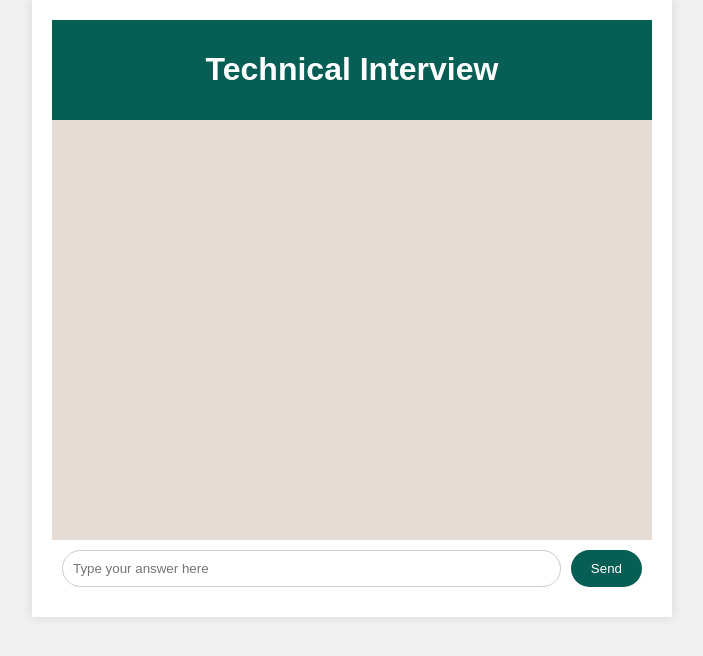
After one commit to Arav1ndE5/InterviewBot, a Flask app: page /interview in a window 1280 px wide. The commit adds this page. Shown: the top 656 px of the page, without its empty margins (288-991 px from the left). Run offline with Flask 3, Linux system fonts and the light colour scheme.

Commit message:
working for interview

```diff
--- a/app.py
+++ b/app.py
@@ -1,22 +1,22 @@
-from flask import Flask, request, render_template, redirect, url_for, session
+from flask import Flask, request, render_template, redirect, url_for, session, jsonify
 import google.generativeai as genai
 import os
-
+import random
 
 app = Flask(__name__)
 app.config['UPLOAD_FOLDER'] = 'static/'
 
 # Set a secret key for session management
+x = random.choice([2, 1, 2, 2, 1, 1, 2, 1])
 app.secret_key = os.environ.get('FLASK_SECRET_KEY', 'supersecretkey')
-gemini_api = os.getenv('GOOGLE_API_KEY1')
-
+gemini_api = os.getenv(f'GOOGLE_API_KEY{x}')
 
 # Configure the API key
 genai.configure(api_key=gemini_api)
 
 # Set up the model configuration
 generation_config = {
-    "temperature": 0,
+    "temperature": 0.9,
     "top_p": 0.95,
     "top_k": 32,
     "max_output_tokens": 1024,
@@ -67,19 +67,80 @@ def upload():
             resume_path = os.path.join(app.config['UPLOAD_FOLDER'], filename)
             resume_file.save(resume_path)
 
-            session['resume_path'] = resume_path
-            return redirect(url_for('result'))
+            # Generate content from the resume
+            prompt_parts = [
+                "List all the data that you observe from the resume",
+                "resume: ",
+                genai.upload_file(resume_path)
+            ]
+            response = model.generate_content(prompt_parts)
+            session['resume_data'] = response.text
+
+            return redirect(url_for('interview'))
     return render_template("upload.html")
+
+@app.route('/interview')
+def interview():
+    return render_template('interview.html')
+
+
+@app.route('/start-interview', methods=['POST'])
+def start_interview():
+    shortened_jd = session.get('shortened_jd')
+    resume_data = session.get('resume_data')
+
+    chat = model.start_chat(history=[])
+
+
+    response=chat.send_message(f"""
+                            You are given my job description that is enclosed within '//':
+                            //{shortened_jd}//
+
+                            and my resume enclosed within '<>':
+                            <{resume_data}>
+
+                            Act as a technical interviewer for me based on the resume and job description once the candidate greats you.
+
+                            The interviewer should adapt the questions and delve deeper based on the candidate's responses and the specific requirements of the role.
+                            Additionally, the interviewer should assess the candidate's soft skills like communication, problem-solving, attitude and teamwork and return the interview performance of the candidate only when the candidate replies 'bye'.
+                            Candidate's questions are enclosed within '()'. The interviewer should not stray into topics that are not part of the interview.
+                            """)
+
+    print(response.text)
+
+    if request.method == 'POST':
+        data = request.get_json()
+        if data and 'user_input' in data:
+            if 'user_input'!='bye':
+                user_input = data['user_input']
+                print(user_input)
+
+
+                response = chat.send_message(f'({user_input})')
+
+                response_str = response.text.strip()
+                response_str = response_str.replace('"', "").replace("*", "").replace("`", "").replace(">", "").replace("Interviewer:","")
+
+
+                return jsonify({'message': response_str})
+            elif 'user_input'=='bye':
+                response=chat.send_message(user_input)
+                session['interview_result'] = response.text
+                return redirect(url_for('result'))
+
+        else:
+            return jsonify({'error': 'Invalid request data'})
+    else:
+        return jsonify({'error': 'Method not allowed'})
 
 @app.route('/result')
 def result():
     job_description = session.get('job_description')
-    resume_path = session.get('resume_path')
+    resume_data = session.get('resume_data')
 
-    if job_description and resume_path:
-
+    if job_description and resume_data:
         # Extract text from the resume
-        resume_data = extract_text_from_image(resume_path)
+        resume_data = session['resume_data']
 
         shortened_jd = session['shortened_jd']
 
@@ -102,21 +163,11 @@ def result():
         response = model.generate_content([resume_scoring_prompt])
         resume_score_evaluation = response.text
 
-        return render_template('result.html', resume_score_evaluation=resume_score_evaluation)
+        interview_evaluation=session['interview_result']
+
+        return render_template('result.html', resume_score_evaluation=resume_score_evaluation, interview_evaluation=interview_evaluation)
     return redirect(url_for('home'))
-
-def extract_text_from_image(image_path):
-    # Generate content from the resume
-    prompt_parts = [
-        "List all the data that you observe from the resume",
-        "resume: ",
-        genai.upload_file(image_path)
-    ]
-    response = model.generate_content(prompt_parts)
-    resume_data = response.text
-    return resume_data
 
 
 if __name__ == '__main__':
-    # app.run(debug=True,host='0.0.0.0')
     app.run(debug=True)
--- /dev/null
+++ b/templates/interview.html
@@ -0,0 +1,135 @@
+<!DOCTYPE html>
+<html lang="en">
+<head>
+    <meta charset="UTF-8">
+    <meta name="viewport" content="width=device-width, initial-scale=1.0">
+    <title>Technical Interview</title>
+    <style>
+        body {
+            font-family: Arial, sans-serif;
+            background-color: #f0f0f0;
+            margin: 0;
+            padding: 0;
+        }
+        .chat-container {
+            width: 100%;
+            max-width: 600px;
+            margin: 0 auto;
+            padding: 20px;
+            background-color: #ffffff;
+            box-shadow: 0 0 10px rgba(0, 0, 0, 0.1);
+        }
+        .chat-header {
+            background-color: #075e54;
+            color: #ffffff;
+            padding: 10px;
+            text-align: center;
+        }
+        .chat-messages {
+            height: 400px;
+            overflow-y: scroll;
+            padding: 10px;
+            background-color: #e5ddd5;
+        }
+        .chat-bubble {
+            max-width: 80%;
+            margin: 10px 0;
+            padding: 10px;
+            border-radius: 10px;
+            position: relative;
+            font-size: 14px;
+            line-height: 1.5;
+        }
+        .chat-bubble.user {
+            background-color: #dcf8c6;
+            margin-left: auto;
+            margin-right: 0;
+        }
+        .chat-bubble.assistant {
+            background-color: #ffffff;
+            margin-left: 0;
+            margin-right: auto;
+        }
+        .chat-input-container {
+            display: flex;
+            padding: 10px;
+            background-color: #ffffff;
+        }
+        .chat-input {
+            flex: 1;
+            padding: 10px;
+            border: 1px solid #cccccc;
+            border-radius: 20px;
+        }
+        .chat-submit {
+            margin-left: 10px;
+            padding: 10px 20px;
+            background-color: #075e54;
+            color: #ffffff;
+            border: none;
+            border-radius: 20px;
+            cursor: pointer;
+        }
+    </style>
+</head>
+<body>
+    <div class="chat-container">
+        <div class="chat-header">
+            <h1>Technical Interview</h1>
+        </div>
+        <div class="chat-messages" id="chat-messages">
+            <!-- Chat messages will be dynamically added here -->
+        </div>
+        <div class="chat-input-container">
+            <input type="text" id="answer" class="chat-input" placeholder="Type your answer here" onkeypress="handleKeyPress(event)">
+            <button onclick="submitAnswer()" class="chat-submit">Send</button>
+        </div>
+    </div>
+    <script>
+        async function fetchInitialQuestion() {
+            const response = await fetch('/start-interview');
+            const data = await response.json();
+            addMessage(data.message, 'assistant');
+        }
+
+        async function submitAnswer() {
+            const answerInput = document.getElementById('answer');
+            const answer = answerInput.value.trim();
+            if (answer !== '') {
+                console.log(answer)
+                addMessage(answer, 'user');
+                answerInput.value = '';
+                const response = await fetch('/start-interview', {
+                    method: 'POST',
+                    headers: { 'Content-Type': 'application/json' },
+                    body: JSON.stringify({ user_input: answer })
+                });
+                const data = await response.json();
+                if (data.error) {
+                    alert(data.error);
+                } else {
+                    addMessage(data.message, 'assistant');
+                }
+            }
+        }
+
+        function addMessage(content, sender) {
+            const chatMessages = document.getElementById('chat-messages');
+            const messageBubble = document.createElement('div');
+            messageBubble.className = `chat-bubble ${sender}`;
+            messageBubble.textContent = content;
+            chatMessages.appendChild(messageBubble);
+            chatMessages.scrollTop = chatMessages.scrollHeight;
+        }
+
+        function handleKeyPress(event) {
+            if (event.key === 'Enter') {
+                submitAnswer();
+            }
+        }
+
+        // Start the interview by fetching the initial question
+        fetchInitialQuestion();
+    </script>
+</body>
+</html>
--- a/templates/result.html
+++ b/templates/result.html
@@ -9,5 +9,7 @@
 <body>
     <h1>Resume Evaluation Result</h1>
     <pre>{{ resume_score_evaluation }}</pre>
+    <h1>Interview Evaluation Result</h1>
+    <pre>{{ interview_evaluation }}</pre>
 </body>
 </html>
```
Also changed, not shown: static/test1.png (added), static/untitled.JPG (added).
